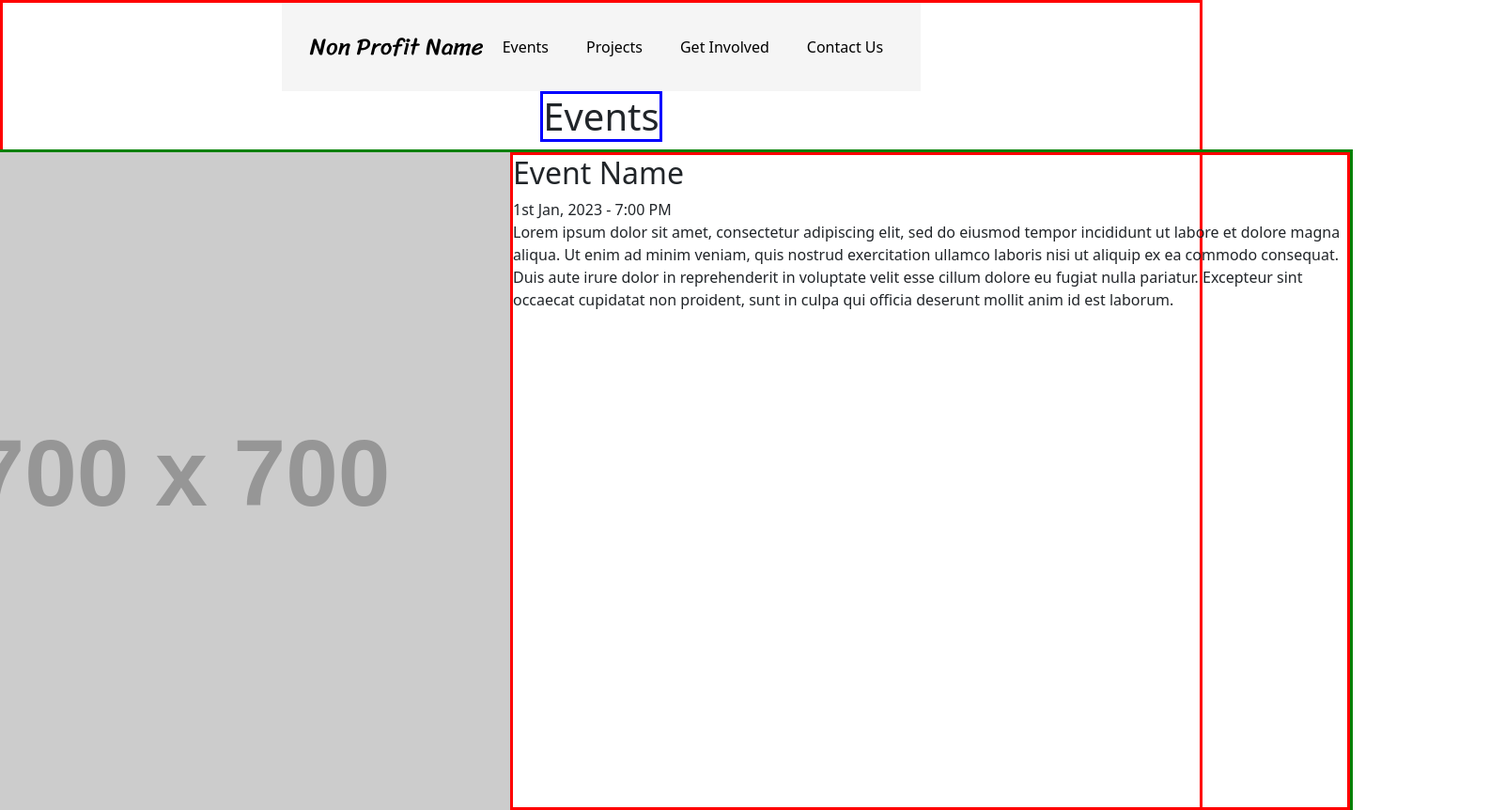
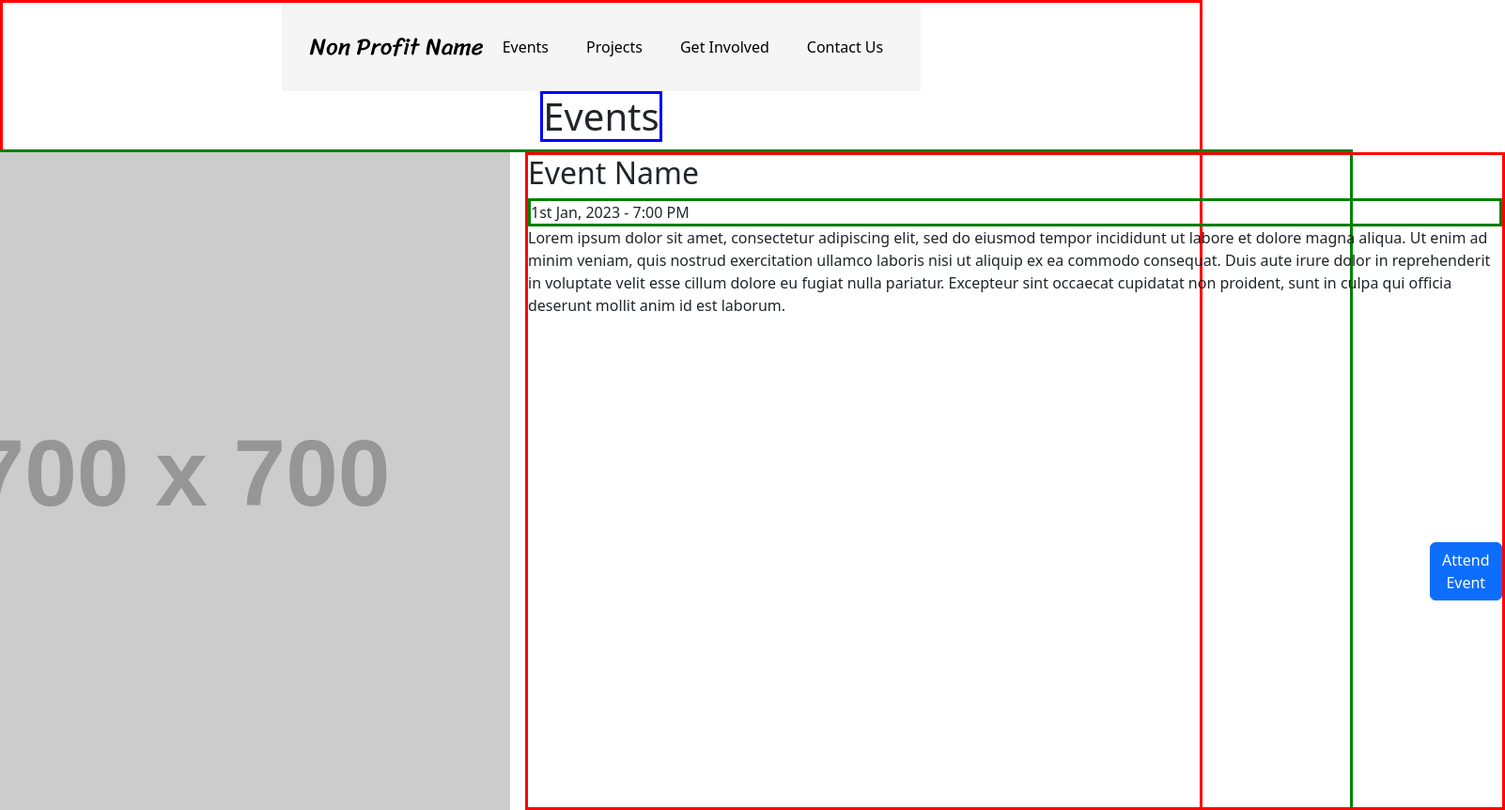
Before and after one commit to IrhaAli/non-profit, a website: page events/index.html in a window 1280 px wide. Shown: the top 862 px of the page at 94% size, 1602 px wide, since content can reach past the window. Drawn offline with nearby package versions, Linux system fonts and the light colour scheme; files that its build step writes are made by us from their sources; placeholder pictures from the web are drawn by us.

Commit message:
Create sample event

```diff
--- a/events/index.html
+++ b/events/index.html
@@ -6,7 +6,7 @@
     <meta name="viewport" content="width=device-width, initial-scale=1.0" />
 
     <!-- App CSS -->
-    <!-- <link rel="stylesheet" href="../index.css" type="text/css" /> -->
+    <link rel="stylesheet" href="../index.css" type="text/css" />
     <link rel="stylesheet" href="./styles/events.css" type="text/css" />
 
     <!-- External JS -->
@@ -33,13 +33,13 @@
       <div class="events--card">
         <img src="https://placehold.co/700x700" class="events--card--img" />
         <div class="events--card--body">
-          <h2 class="events--card-body--title">Event Name</h2>
-          <div class="events--card-body--date">
-            <span>1st Jan, 2023</span>
-            <span>-</span>
-            <span>7:00 PM</span>
+          <h2 class="events--card--body--title">Event Name</h2>
+          <div class="events--card--body--date">
+            <div class="events--card--body--date--text">1st Jan, 2023</div>
+            <div class="events--card--body--date--text">-</div>
+            <div class="events--card--body--date--text">7:00 PM</div>
           </div>
-          <p class="events--card-body--content">
+          <p class="events--card--body--content">
             Lorem ipsum dolor sit amet, consectetur adipiscing elit, sed do
             eiusmod tempor incididunt ut labore et dolore magna aliqua. Ut enim
             ad minim veniam, quis nostrud exercitation ullamco laboris nisi ut
@@ -48,6 +48,12 @@
             pariatur. Excepteur sint occaecat cupidatat non proident, sunt in
             culpa qui officia deserunt mollit anim id est laborum.
           </p>
+          <button
+            type="button"
+            class="events--card--body--button btn btn-primary"
+          >
+            Attend Event
+          </button>
         </div>
       </div>
     </main>
--- a/events/styles/events.scss
+++ b/events/styles/events.scss
@@ -21,15 +21,20 @@ body {
 
       &--body {
         border: 3px solid red;
+        margin: 0 1rem;
 
         &--date {
-          display: flex;
-          font-weight:bold;
-          color: aqua;
+          border: 3px solid green;
+
+          &--text {
+            display: inline-block;
+          }
         }
 
+        &--button {
+          margin: 14rem 0rem 0rem 60rem;
+        }
       }
-
     }
   }
 }
```
Also changed, not shown: events/styles/events.css, 1 other file.
